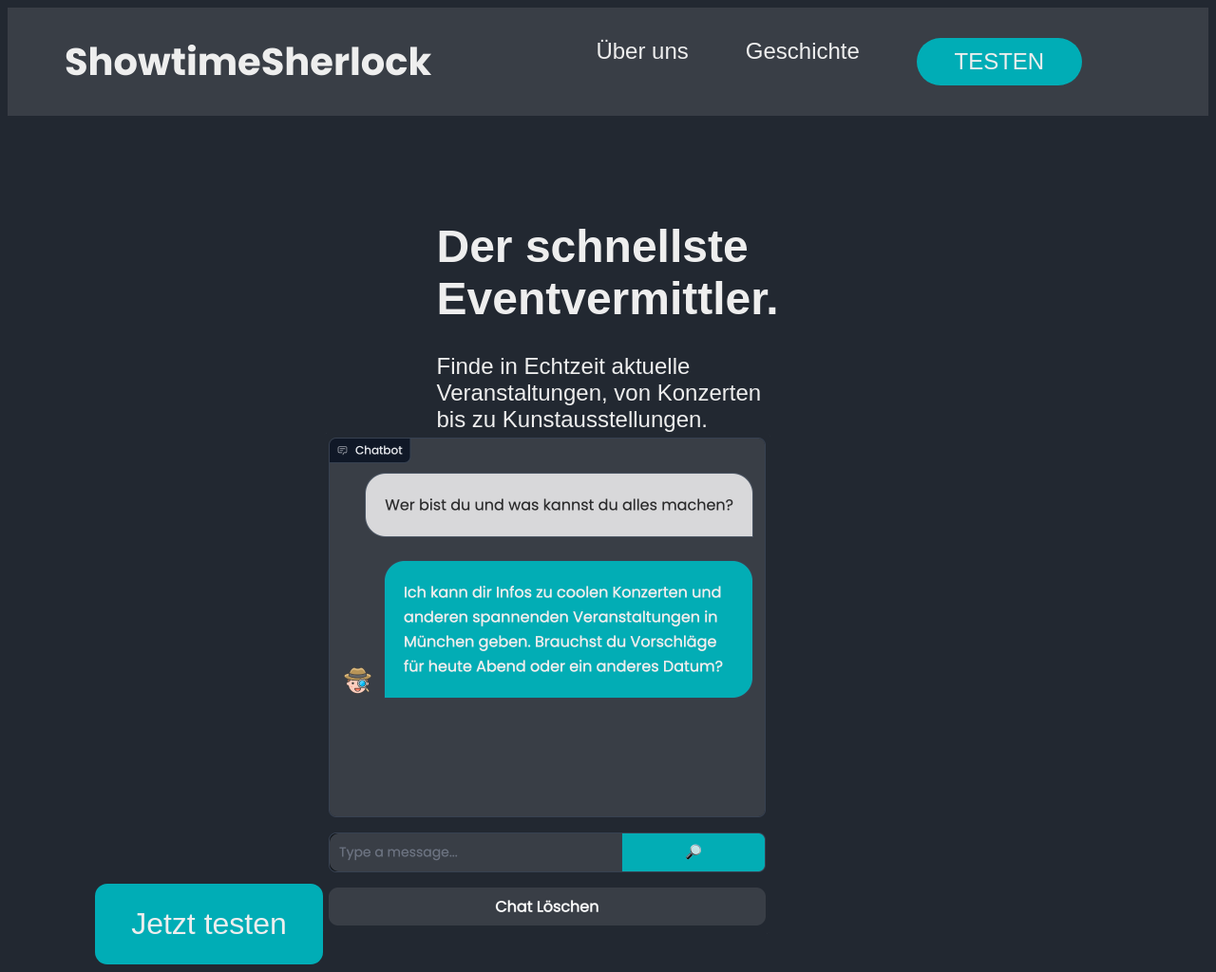
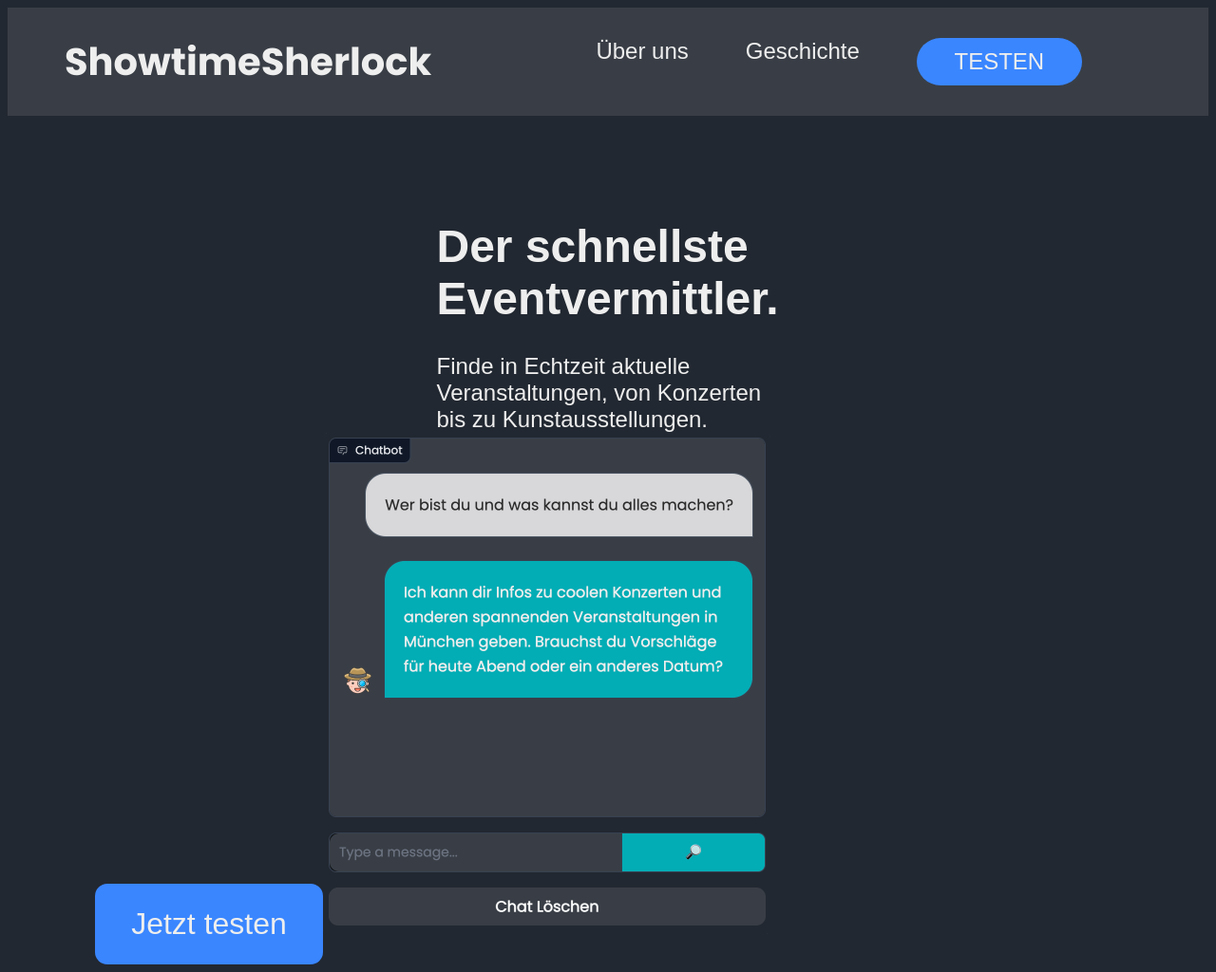
Before and after one commit to svenfydrich/landing-page_ShowtimeSherlock, a React (Create React App) app in the folder sts/: page / in a window 1280 px wide. Shown: the whole page at 95% size. Built offline with nearby package versions, Linux system fonts and the light colour scheme.

Commit message:
changed teal to #3A86FFFF

```diff
--- a/sts/src/App.css
+++ b/sts/src/App.css
@@ -32,7 +32,7 @@ a.aboutus, a.history {
 }
 
 a.aboutus:hover, a.history:hover {
-  color: #00ADB6;
+  color: #3A86FFFF;
   transition: color ease 0.7s;
 }
 
@@ -42,7 +42,7 @@ a.test {
 }
 
 a.test:hover {
-  color: #00ADB6;
+  color: #3A86FFFF;
   transition: cololor ease 0.7s;
 }
 
@@ -57,7 +57,7 @@ a.test:hover {
 }
 
 #testbutton {
-  background-color: #00ADB6;
+  background-color: #3A86FFFF;
   color: #EEEEEE;
   font-family: "Nunito", sans-serif;
   font-size: 24px;
@@ -98,7 +98,7 @@ h2.subtitle {
 }
 
 #testnow {
-  background-color: #00ADB6;
+  background-color: #3A86FFFF;
   width: 240px;
   height: 85px;
   border: none;
@@ -114,7 +114,7 @@ a.testnow {
 }
 
 a.testnow:hover {
-  color: #00ADB6;
+  color: #3A86FFFF;
   transition: color ease 2s;
 }
 
```
